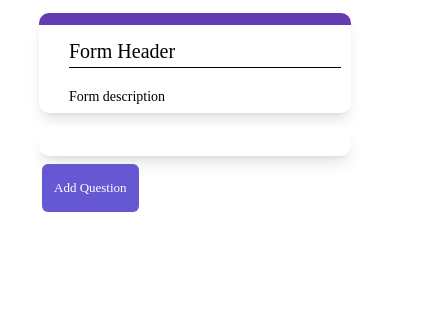
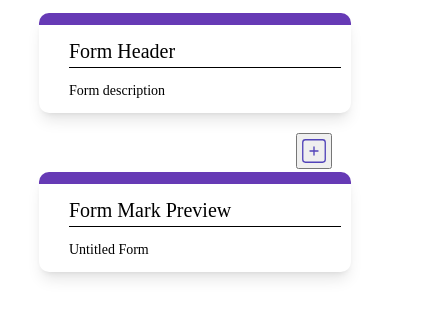
Before and after one commit to omnia-adnan/Form-Template-System, a React (Create React App) app: page / in a window 390 px wide. Shown: the top 318 px of the page, 435 px wide, since content can reach past the window. Built offline with nearby package versions, Linux system fonts and the light colour scheme.

Commit message:
styling add button

```diff
--- a/src/Pages/Form.css
+++ b/src/Pages/Form.css
@@ -42,36 +42,34 @@
 }
 
 .questions{
+	width: 50vw;
+	margin-top: 1rem;
+	position: relative;
+	display: flex;
+	flex-direction: column;
+}
+.question_type{
+	border-radius: 6px;
 	background: white;
+	width: 100%;
+	margin-top: 1rem;
 	box-shadow: 0 10px 15px -3px rgb(0, 0, 0, .1), 0 4px 6px -4px rgb(0, 0, 0, .1) ;
-	border-radius: 6px;
-	padding: 20px;
-	margin: 0 1rem;
+	padding: 0 1rem;
+}
+.choices{
 	box-sizing: border-box;
-	width: 50vw;
-	margin: 13px;
-	padding: 10px;
-	padding-left: 30px;
 	margin-bottom: 0;
-	border-radius: 10px;
-}
-
-.choices{
-	border-radius: 6px;
-	box-sizing: border-box;
-	width: 50vw;
-	padding: 10px;
-	margin-bottom: 0;
-	border-radius: 10px;
 }
 
 .question_titel{
 	font-size: 25px;
-	padding: 15px;
+	padding: 10px;
 }
 
-.question_choice{
+.question_label{
 	display: flex;
+	flex-direction: column;
+	width: 100%;
 	font-size: small;
 	font-weight: 500;
 	color: blueviolet;
@@ -86,7 +84,7 @@
 	padding: 0 20px;
 	box-shadow: 0 1px 2px 0 rgb(0 0 0 / 0.05);
 	height: 2rem;
-	border-radius: 6px;
+	border-radius: 3px;
 	display: block;
 	width: 100%;
 }
@@ -102,7 +100,7 @@
 	padding: 0 20px;
 	box-shadow: 0 1px 2px 0 rgb(0 0 0 / 0.05);
 	height: 2.5rem;
-	border-radius: 6px;
+	border-radius: 3px;
 	display: block;
 	width: 100%;
 }
@@ -121,7 +119,7 @@
 	background: #6658d3;
 	border: 1px solid #5143b9;
 	color: white;
-	border-radius: 6px;
+	border-radius: 3px;
 	margin: 6px 3px;
 	padding: 0 1rem;
 }
@@ -131,36 +129,19 @@
 	transition: ease-in 200ms;
 }
 .button{
-	position: relative;
-	width: 100%;
+	position: absolute;
+	top: -2rem;
+	right: -5rem;
 	padding: 20px;
 	margin: 1rem;
 }
-.button div{
-	position: absolute;
-	left: 0;
-	right: 0;
-	bottom: 0;
-	height: 3rem;
+.plus{
+	height: 2rem;
+	width: 2rem;
+	color: #5143b9;
 	display: flex;
 	flex-direction: row;
 	justify-content: flex-start;
-}
-
-.button div button{
-	display: inline-flex;
-	background: #6658d3;
-	align-items: center;
-	padding: 12px;
-	font-size: small;
-	color: white;
-	border-radius: 6px;
-	border: #6658d3;
-}
-
-.button div button:hover{
-	background-color: #452286;
-	transition: ease-in 200ms;
 }
 
 @media only screen and (max-width: 600px) {
@@ -176,16 +157,17 @@
 	}
 	.title h2{
 		font-size: 14px;
-		line-height: 1.75rem
+		line-height: 1rem
 	}
 	.questions{
-		width: 80vw;
+		width: 90vw;
 		padding: 15px;
-	}
-	.choices{
-		width: 80vw;
 	}
 	.question_titel{
 		font-size: 20px;
 	}
+	.button{
+		left: 15rem;
+		top: -2rem;
+	}
 }
--- a/src/Pages/Form.jsx
+++ b/src/Pages/Form.jsx
@@ -1,6 +1,6 @@
 import { useState } from 'react';
 import './Form.css';
-
+import { CiSquarePlus } from "react-icons/ci";
 
 function Form() {
     const [formContent, setFormContent] = useState([]);
@@ -59,7 +59,8 @@ function Form() {
             <div className='questions'>
                 {formContent.map((field) => {
                     return(
-                        <div className='question_type'>
+                        <div key={field.id} className='question_type'>
+                            <div>
                             <div className='question_choice'>
                                 <div key={field.name} className='question_titel'>
                                     {
@@ -97,17 +98,20 @@ function Form() {
                                     </div>
                                 }
                             </div>
+                            </div>
                         </div>
                     )
                 })}
-            </div>
                 <div className='button'>
                     <div>
-                        <button type="button" onClick={addQuestion}>Add Question</button>
+                        <button onClick={addQuestion}>
+                            <CiSquarePlus className='plus'/>
+                        </button>
                     </div>
                 </div>
             </div>
-            {/* <div className='title'>
+            </div>
+            <div className='title'>
                 <h1>Form Mark Preview</h1>
                 <h2>Untitled Form</h2>
             </div>
@@ -117,8 +121,8 @@ function Form() {
                     return(
                         <div className='question_type'>
                             <div className='question_choice'>
-                                <div key={field.name}>
-                                        <label onClick={() => setOnEdit(true)}>{field.label}</label>
+                            <div key={field.name} className='question_titel'>
+                            <label onClick={() => setOnEdit(true)}>{field.label}</label>
                                 </div>
                             </div>
                             <div className='choice_type'>
@@ -138,7 +142,7 @@ function Form() {
                         </div>
                     )
                 })}
-            </div> */}
+            </div>
         </div>
     );
 }
```
